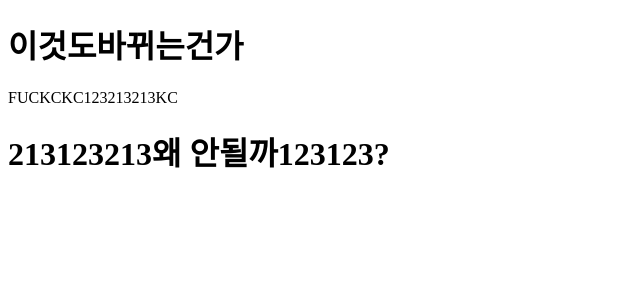
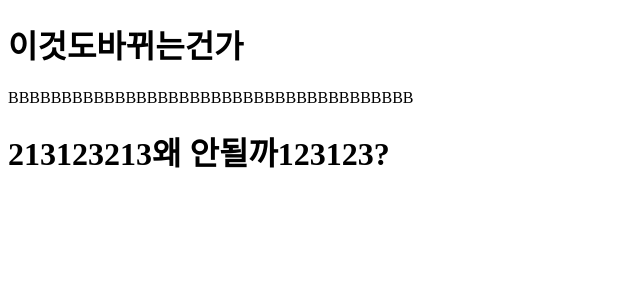
Before and after one commit to WeTheGo/wethego_gitTest, a React app in the folder frontend/: page / in a window 1280 px wide. Shown: the top 300 px of the page, without its empty margins (0-640 px from the left). Built offline with nearby package versions, Linux system fonts and the light colour scheme.

Commit message:
최신으로 올립니다

```diff
--- a/frontend/src/App.js
+++ b/frontend/src/App.js
@@ -2,7 +2,7 @@ import React from 'react';
 
 export default function App() {
   return (
-    <div>FUCKCKC123213213KC</div>
+    <div>BBBBBBBBBBBBBBBBBBBBBBBBBBBBBBBBBBBBBB</div>
 
   );
 }
```
